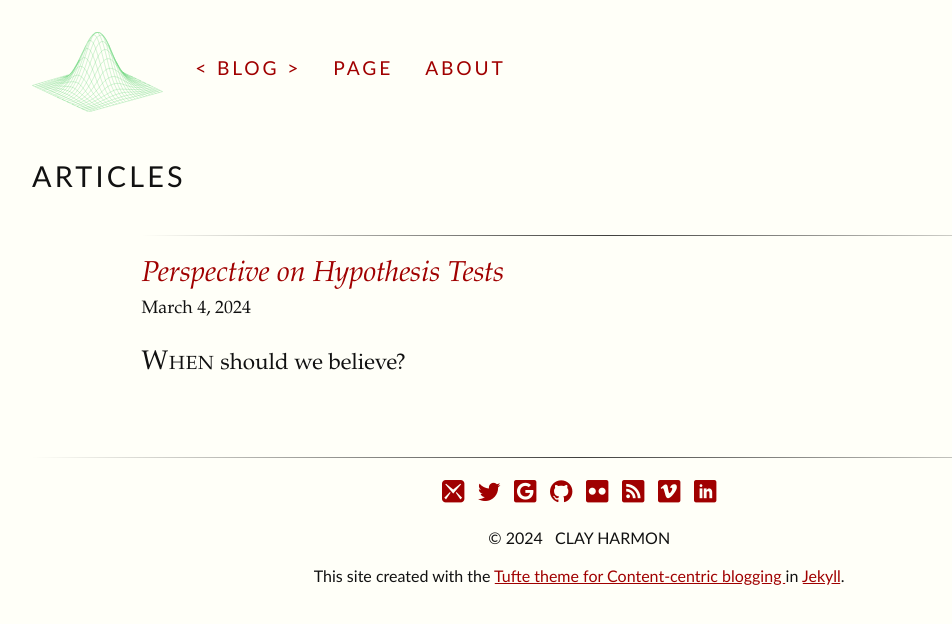
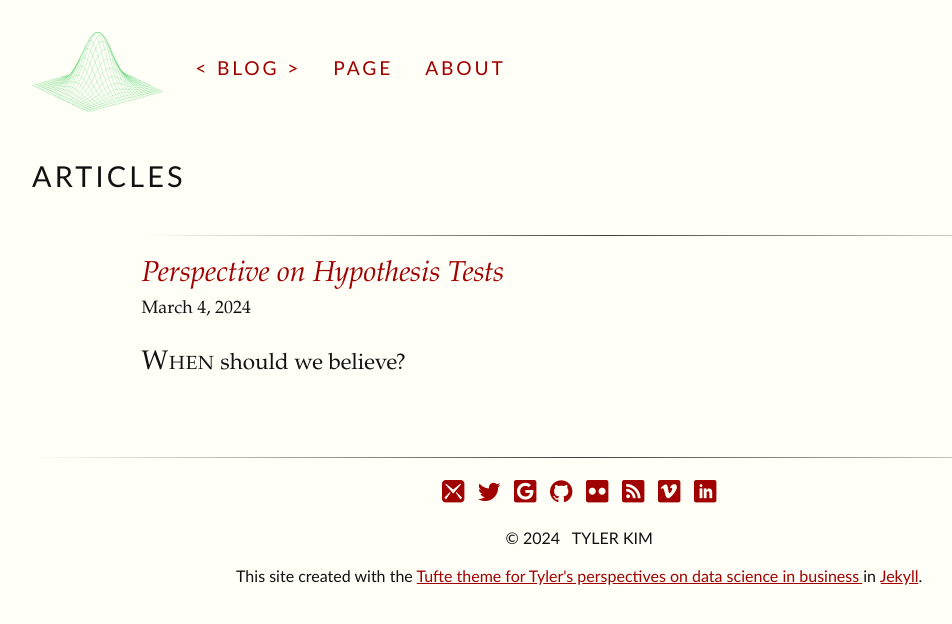
Before and after one commit to tykim6/perspectives, a Jekyll site: the page built from index.html, in a window 1280 px wide. Shown: the top 624 px of the page, without its empty margins (32-984 px from the left). Built offline with Jekyll 4.4.1, drawn with Linux system fonts in a browser that asks for light colours; some web fonts are replaced.

Commit message:
tufte site github pages

```diff
--- a/_config.yml
+++ b/_config.yml
@@ -1,7 +1,7 @@
-baseurl: /tufte-jekyll
-title: Tufte-Jekyll
-subtitle: Content-centric blogging
-author: clay harmon
+baseurl: /perspectives
+title: Perspectives on Data Science
+subtitle: Tyler's perspectives on data science in business
+author: Tyler Kim
 simple_search: http://google.com/search
 description: A Jekyll theme for content-rich sites
 name: tufte
```
